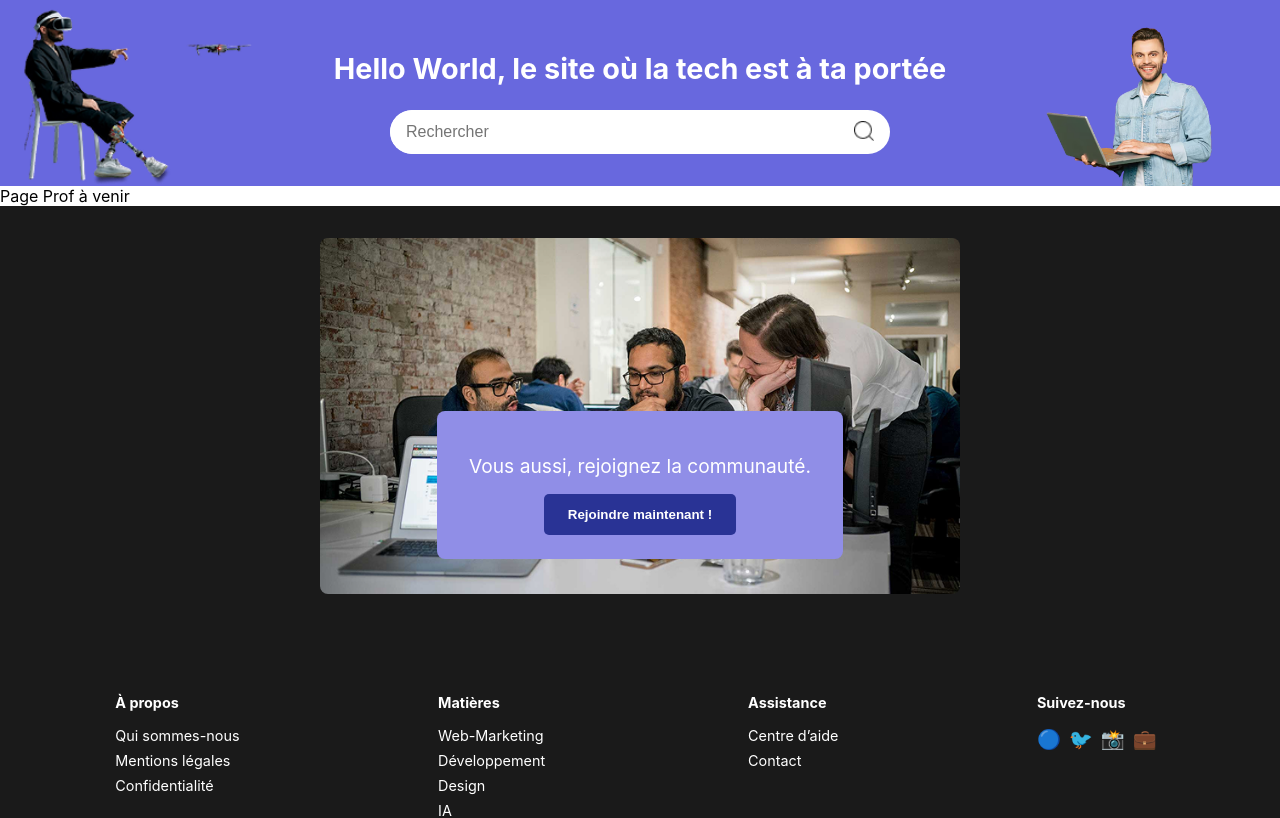
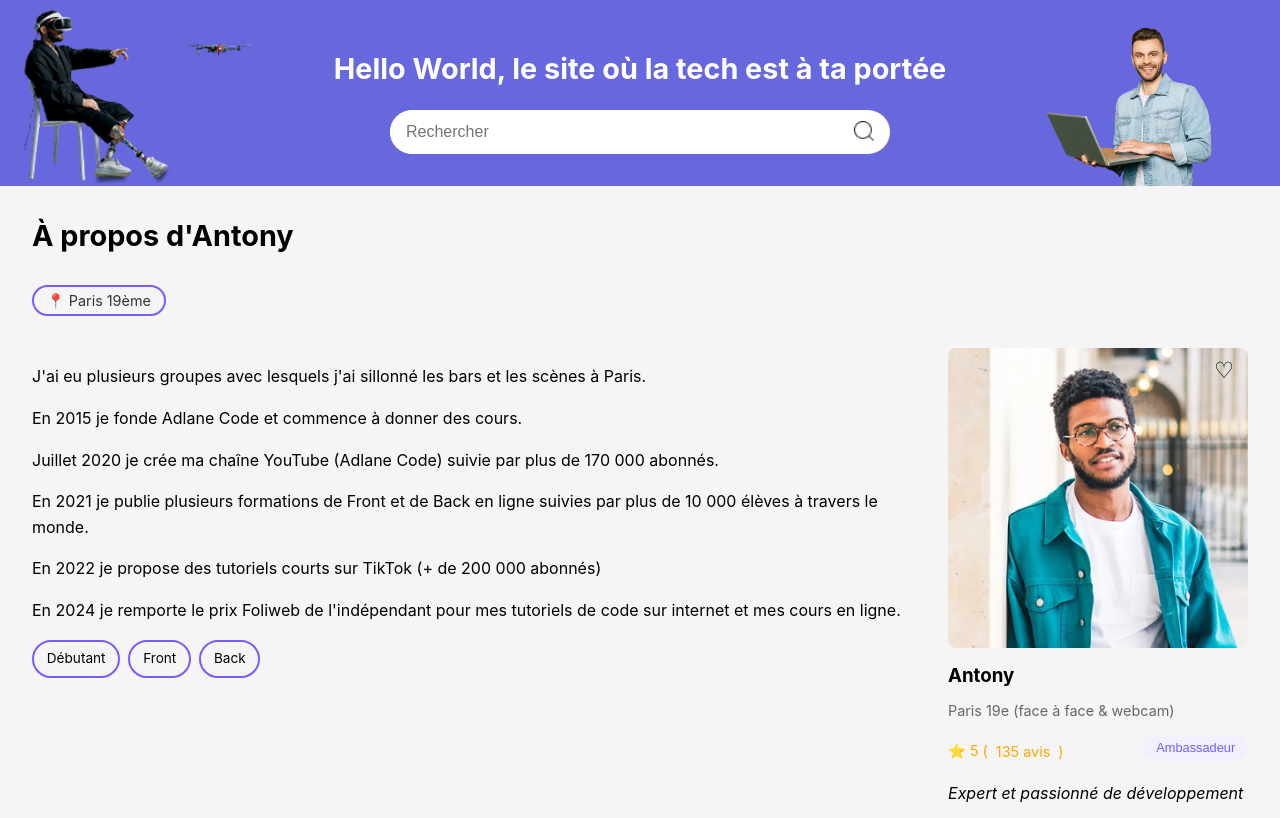
Before and after one commit to mathysgirardot/react-ux-sprint, a React (Create React App) app: page /prof in a window 1280 px wide. Shown: the top 818 px of the page. Built offline with nearby package versions, Linux system fonts and the light colour scheme.

Commit message:
V4 avec les 3 pages
Tout est good maintenant il manque juste à intégrer les api de Thibault dans le front

```diff
--- a/src/pages/ProductPage.js
+++ b/src/pages/ProductPage.js
@@ -1,5 +1,6 @@
 import React from 'react';
 import ProfCard from '../components/ProfCard';
+import { Link } from 'react-router-dom';
 
 // Import des images PNG
 import antony from '../assets/profils/antony.png';
@@ -29,7 +30,8 @@ function ProductPage() {
 
       {/* Grille des profs */}
       <section className="prof-grid">
-        <ProfCard
+        <Link to="/prof" className="prof-link">
+          <ProfCard
           name="Antony"
           city="Paris"
           format="visio & face à face"
@@ -38,7 +40,8 @@ function ProductPage() {
           reviews={176}
           badge="Ambassadeur"
           image={antony}
-        />
+          />
+        </Link>
         <ProfCard
           name="Julien"
           city="Lille"
--- a/src/pages/ProfPage.js
+++ b/src/pages/ProfPage.js
@@ -1,3 +1,56 @@
-export default function ProfPage() {
-  return <div>Page Prof à venir</div>;
+import React from 'react';
+import './../styles/ProfPage.css';
+import profileImg from '../assets/profils/profile.png';
+
+function ProfPage() {
+  return (
+    <main className="prof-page">
+
+      {/* Banniere/intro (on peut réutiliser le header mais ici juste contexte de page) */}
+      <section className="prof-header">
+        <h2>À propos d'Antony</h2>
+        <span className="location">📍 Paris 19ème</span>
+      </section>
+
+      <div className="prof-content">
+        {/* Colonne gauche : texte */}
+        <div className="prof-text">
+          <p>J'ai eu plusieurs groupes avec lesquels j'ai sillonné les bars et les scènes à Paris.</p>
+          <p>En 2015 je fonde Adlane Code et commence à donner des cours.</p>
+          <p>Juillet 2020 je crée ma chaîne YouTube (Adlane Code) suivie par plus de 170 000 abonnés.</p>
+          <p>En 2021 je publie plusieurs formations de Front et de Back en ligne suivies par plus de 10 000 élèves à travers le monde.</p>
+          <p>En 2022 je propose des tutoriels courts sur TikTok (+ de 200 000 abonnés)</p>
+          <p>En 2024 je remporte le prix Foliweb de l'indépendant pour mes tutoriels de code sur internet et mes cours en ligne.</p>
+
+          <div className="prof-tags">
+            <span className="tag">Débutant</span>
+            <span className="tag">Front</span>
+            <span className="tag">Back</span>
+          </div>
+        </div>
+
+        {/* Colonne droite : photo + infos */}
+        <div className="prof-aside">
+          <div className="photo-wrapper">
+            <img src={profileImg} alt="Antony" />
+            <button className="fav-btn">♡</button>
+          </div>
+          <h3>Antony</h3>
+          <p className="subtitle">Paris 19e (face à face & webcam)</p>
+          <div className="rating">
+            ⭐ 5 (<span>135 avis</span>)
+            <button className="badge">Ambassadeur</button>
+          </div>
+          <p className="expertise">Expert et passionné de développement</p>
+          <div className="pricing">
+            <span className="price">45€/h</span>
+            <a href="/" className="first-offer">1er cours offert</a>
+          </div>
+        </div>
+      </div>
+
+    </main>
+  );
 }
+
+export default ProfPage;
--- /dev/null
+++ b/src/styles/ProfPage.css
@@ -0,0 +1,116 @@
+.prof-page {
+  padding: 2rem;
+  background: #f5f5f5;
+}
+
+.prof-link {
+  display: inline-block;    /* pour que le Link s’adapte à la carte */
+  text-decoration: none;     /* pas de soulignement */
+  color: inherit;            /* hérite des couleurs du ProfCard */
+}
+
+/* Header titre + localisation */
+.prof-header {
+  margin-bottom: 2rem;
+}
+.prof-header h2 {
+  margin: 0;
+  font-size: 1.8rem;
+}
+.location {
+  display: inline-block;
+  margin-top: 2rem;
+  padding: 0.3rem 0.8rem;
+  border: 2px solid #735fff;
+  border-radius: 999px;
+  color: #333;
+  font-size: 0.9rem;
+}
+
+/* Contenu en deux colonnes */
+.prof-content {
+  display: flex;
+  gap: 2rem;
+  flex-wrap: wrap;
+}
+
+/* Texte long à gauche */
+.prof-text {
+  flex: 1 1 300px;
+  line-height: 1.6;
+}
+.prof-tags {
+  margin-top: 1rem;
+}
+.tag {
+  display: inline-block;
+  margin-right: 0.5rem;
+  padding: 0.4rem 0.8rem;
+  border: 2px solid #735fff;
+  border-radius: 999px;
+  font-size: 0.85rem;
+}
+
+/* Colonne droite */
+.prof-aside {
+  flex: 0 0 300px;
+}
+.photo-wrapper {
+  position: relative;
+  width: 100%;
+  border-radius: 8px;
+  overflow: hidden;
+}
+.photo-wrapper img {
+  width: 100%;
+  height: auto;
+  display: block;
+}
+.fav-btn {
+  position: absolute;
+  top: 8px;
+  right: 8px;
+  background: none;
+  border: none;
+  font-size: 1.4rem;
+  cursor: pointer;
+}
+.prof-aside h3 {
+  margin: 1rem 0 0.2rem;
+}
+.subtitle {
+  font-size: 0.9rem;
+  color: #666;
+  margin-bottom: 1rem;
+}
+.rating {
+  display: flex;
+  align-items: center;
+  gap: 0.5rem;
+}
+.badge {
+  margin-left: auto;
+  background: #f0f0ff;
+  color: #735fff;
+  border: none;
+  padding: 0.3rem 0.8rem;
+  border-radius: 999px;
+  cursor: default;
+}
+.expertise {
+  margin: 1rem 0;
+  font-style: italic;
+}
+.pricing {
+  display: flex;
+  align-items: center;
+  gap: 1rem;
+}
+.price {
+  font-weight: bold;
+}
+.first-offer {
+  color: #735fff;
+  text-decoration: none;
+  font-size: 0.9rem;
+}
```
Also changed, not shown: src/App.js (line endings or trailing spaces), src/assets/profils/profile.png (added).
